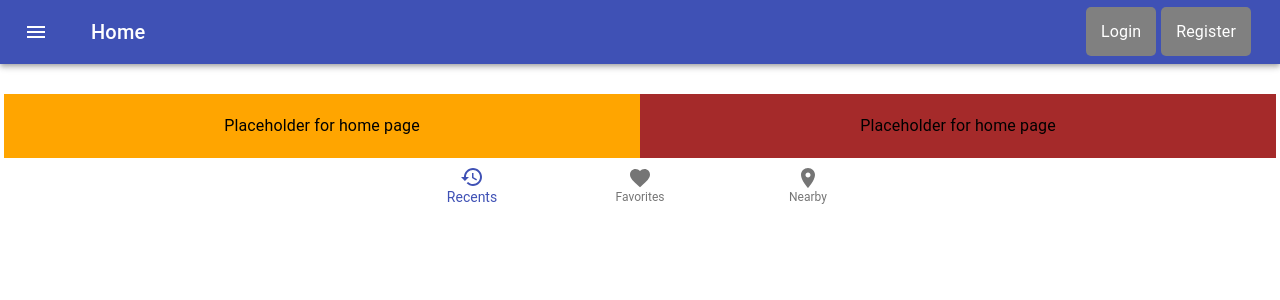
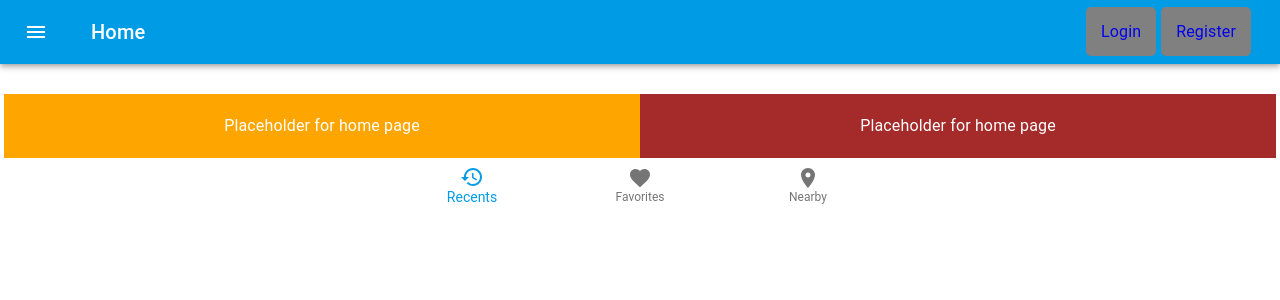
Before and after one commit to plamen1982/website, a React (Create React App) app: page /home in a window 1280 px wide. Shown: the top 300 px of the page. Built offline with nearby package versions, Linux system fonts and the light colour scheme.

Commit message:
US-5.1-added-styling-with-theme #20

```diff
--- a/src/App.js
+++ b/src/App.js
@@ -6,6 +6,9 @@ import {
   Redirect
   // Link
 } from 'react-router-dom';
+import { ThemeProvider } from '@material-ui/core/styles';
+import theme from './theme/muiTheme';
+
 import Home from './components/screens/Home/Home';
 import Login from './components/screens/Login/Login';
 import Register from './components/screens/Register/Register';
@@ -13,6 +16,7 @@ import AppNavigationBar from './components/molecules/AppNavigationBar/AppNavigat
 import BottomNavigationBar from './components/molecules/BottomNavigationBar/BottomNavigationBar';
 const App = () => {
   return (
+    <ThemeProvider theme={theme}>
       <Router>
         <AppNavigationBar />
         <Switch>
@@ -24,6 +28,7 @@ const App = () => {
         </Switch>
         <BottomNavigationBar />
       </Router>
+    </ThemeProvider>
   );
 };
 
--- a/src/components/molecules/AppNavigationBar/AppNavigationBar.js
+++ b/src/components/molecules/AppNavigationBar/AppNavigationBar.js
@@ -49,13 +49,13 @@ export default function ButtonAppBar() {
           <Typography>
             <NavLink
               to="/login"
+              className={classes.primary}
               style={{
                 textDecoration: 'none',
                 padding: 15,
                 borderRadius: 5,
                 backgroundColor: 'grey',
-                marginRight: 5,
-                color: 'white'
+                marginRight: 5
               }}
             >
               Login
@@ -64,13 +64,13 @@ export default function ButtonAppBar() {
           <Typography>
             <NavLink
               to="/register"
+              className={classes.primary}
               style={{
                 textDecoration: 'none',
                 padding: 15,
                 borderRadius: 5,
                 backgroundColor: 'grey',
-                marginRight: 5,
-                color: 'white'
+                marginRight: 5
               }}
             >
               Register
--- a/src/components/screens/Home/Home.js
+++ b/src/components/screens/Home/Home.js
@@ -1,17 +1,44 @@
 import React, { useEffect } from 'react';
+import { makeStyles, useTheme } from '@material-ui/core/styles';
 import { Grid, Typography } from '@material-ui/core';
 import { Container } from '@material-ui/core';
 
+const useStyles = makeStyles(theme => ({
+  root: {
+    flexGrow: 1
+  },
+  menuButton: {
+    marginRight: theme.spacing(2)
+  },
+  title: {
+    flexGrow: 1
+  },
+  backgroundOrange: {
+    backgroundColor: 'orange'
+  },
+  backgroundBrown: {
+    backgroundColor: 'brown'
+  },
+  color: {
+    color: theme.palette.common.white
+  }
+}));
 const Home = () => {
+  const classes = useStyles();
+  const theme = useTheme();
   useEffect(() => {}, []);
   return (
     <Container style={{ paddingTop: 50 }}>
       <Grid container spacing={5} justify="center">
-        <Grid md={6} item style={{ background: 'orange' }}>
-          <Typography align="center">Placeholder for home page</Typography>
+        <Grid md={6} item className={classes.backgroundOrange}>
+          <Typography align="center" className={classes.color}>
+            Placeholder for home page
+          </Typography>
         </Grid>
-        <Grid md={6} item id="map-container" style={{ background: 'brown' }}>
-          <Typography align="center">Placeholder for home page</Typography>
+        <Grid item md={6} className={classes.backgroundBrown}>
+          <Typography align="center" className={classes.color}>
+            Placeholder for home page
+          </Typography>
         </Grid>
       </Grid>
     </Container>
```
Lines whose indentation alone changed are shown as unchanged.
